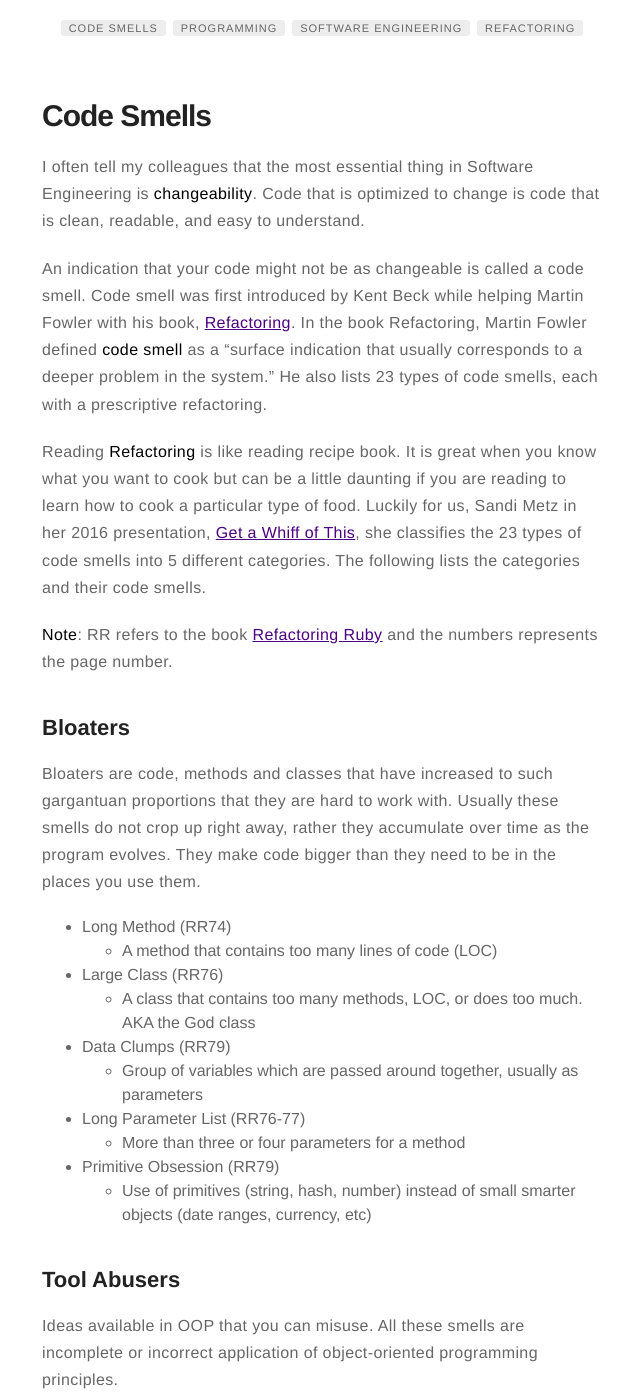
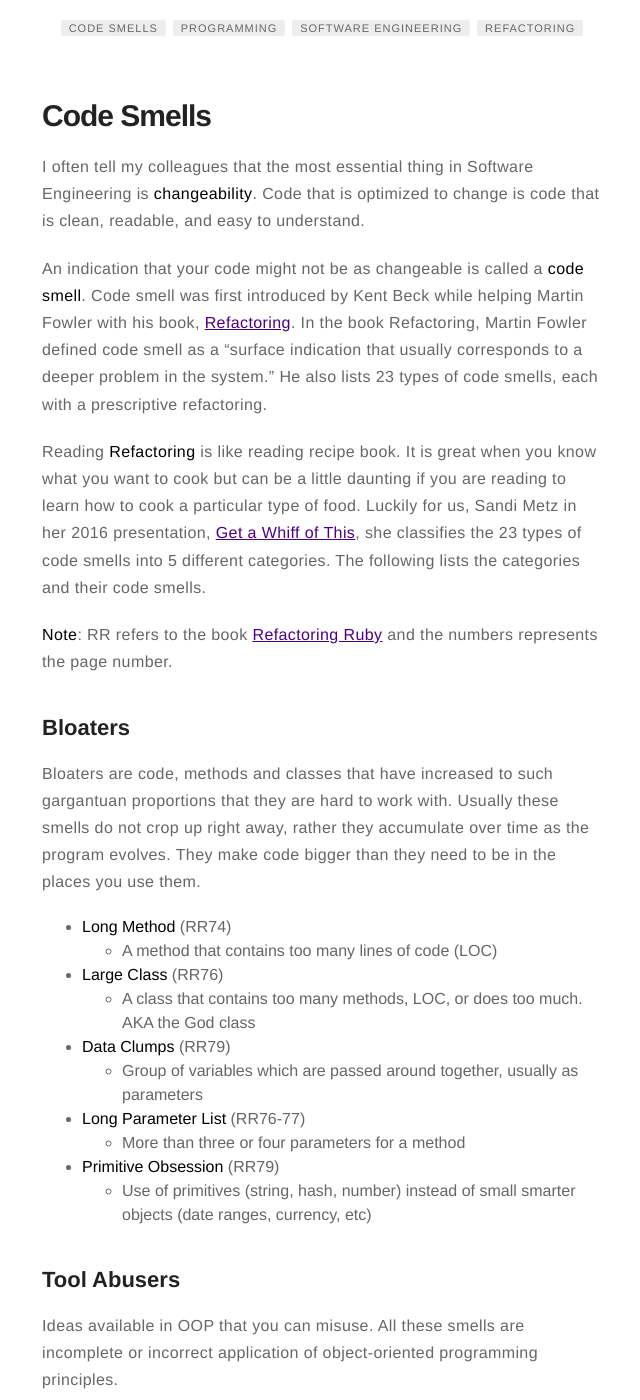
Before and after one commit to jeffects/jeffects.github.io, a Jekyll site: the page built from _posts/2018-04-26-code-smells.md, in a window 1280 px wide and 1400 px high, scrolled down 208 px. Shown: the whole window, without its empty margins (318-958 px from the left). Built offline with Jekyll 4.4.1, drawn with Linux system fonts in a browser that asks for light colours; some of the changed text lies outside the part shown.

Commit message:
update formatting for readability

```diff
--- a/_posts/2018-04-26-code-smells.md
+++ b/_posts/2018-04-26-code-smells.md
@@ -15,7 +15,7 @@ author: Jeffects
 # Code Smells
 I often tell my colleagues that the most essential thing in Software Engineering is **changeability**. Code that is optimized to change is code that is clean, readable, and easy to understand.
 
-An indication that your code might not be as changeable is called a code smell. Code smell was first introduced by Kent Beck while helping Martin Fowler with his book, [Refactoring](https://martinfowler.com/books/refactoring.html).  In the book Refactoring, Martin Fowler defined **code smell** as a “surface indication that usually corresponds to a deeper problem in the system.” He also lists 23 types of code smells, each with a prescriptive refactoring.
+An indication that your code might not be as changeable is called a **code smell**.  Code smell was first introduced by Kent Beck while helping Martin Fowler with his book, [Refactoring](https://martinfowler.com/books/refactoring.html).  In the book Refactoring, Martin Fowler defined code smell as a “surface indication that usually corresponds to a deeper problem in the system.” He also lists 23 types of code smells, each with a prescriptive refactoring.
 
 Reading **Refactoring** is like reading recipe book. It is great when you know what you want to cook but can be a little daunting if you are reading to learn how to cook a particular type of food. Luckily for us, Sandi Metz in her 2016 presentation, [Get a Whiff of This](https://www.youtube.com/watch?v=PJjHfa5yxlU), she classifies the 23 types of code smells into 5 different categories.  The following lists the categories and their code smells.
 
@@ -26,16 +26,16 @@ Reading **Refactoring** is like reading recipe book. It is great when you know w
 Bloaters are code, methods and classes that have increased to such gargantuan proportions that they are hard to work with. Usually these smells do not crop up right away, rather they accumulate over time as the program evolves.  They make code bigger than they need to be in the places you use them.
 
 
-* Long Method (RR74)
+* **Long Method** (RR74)
   * A method that contains too many lines of code (LOC)
-* Large Class (RR76)
+* **Large Class** (RR76)
   * A class that contains too many methods, LOC, or does too much.  AKA the God
     class
-* Data Clumps (RR79)
+* **Data Clumps** (RR79)
   * Group of variables which are passed around together, usually as parameters
-* Long Parameter List (RR76-77)
+* **Long Parameter List** (RR76-77)
   * More than three or four parameters for a method
-* Primitive Obsession (RR79)
+* **Primitive Obsession** (RR79)
   * Use of primitives (string, hash, number) instead of small smarter objects (date ranges, currency, etc)
 
 
@@ -43,15 +43,15 @@ Bloaters are code, methods and classes that have increased to such gargantuan pr
 Ideas available in OOP that you can misuse.  All these smells are incomplete or incorrect application of object-oriented programming principles.
 
 
-* Switch Statements (RR80)
+* **Switch Statements** (RR80)
   * Basically too many conditionals or complex conditions
-* Refused Bequest (RR84-85)
+* **Refused Bequest** (RR84-85)
   * Subclass of something but doesn't do the request
   * Usually inheritances between classes only to use some methods but are really
    of different types
-* Alternative Classes w/ Different Interfaces (RR83)
+* **Alternative Classes w/ Different Interfaces** (RR83)
   * Two or more classes with identical methods but have different names
-* Temporary Field (RR82)
+* **Temporary Field** (RR82)
   * Fields populated with values only under certain circumstances and are often
     left empty and unused
 
```
Also changed, not shown: other parts of _posts/2018-04-26-code-smells.md (+13 -12 lines).
